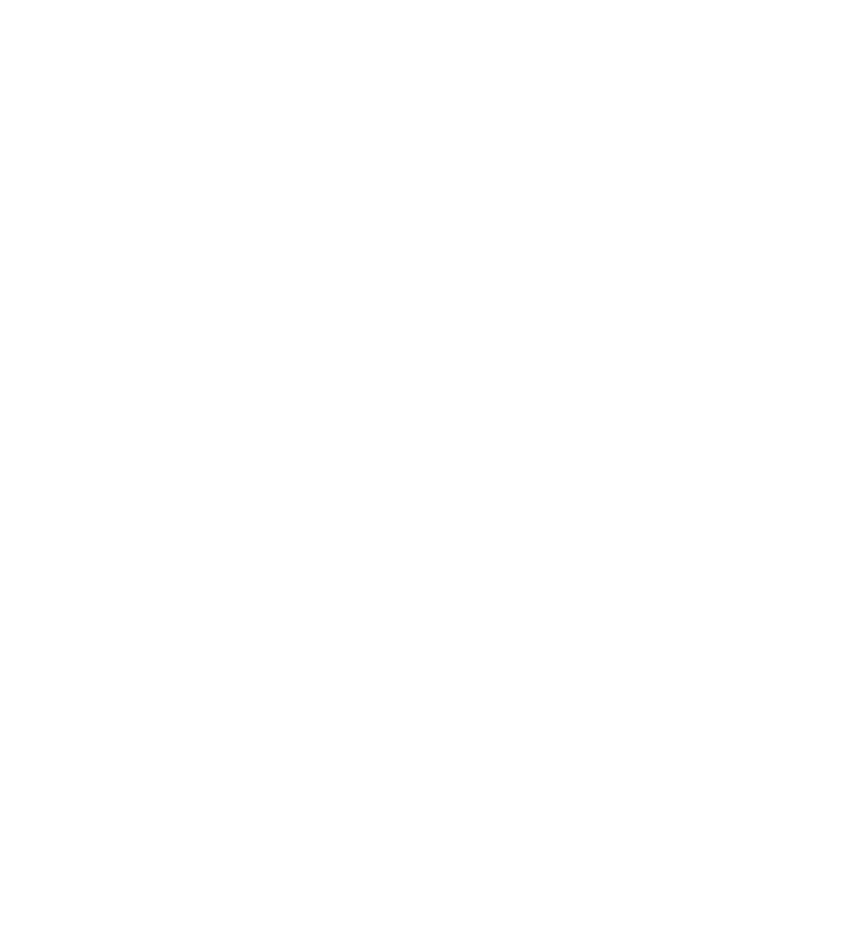
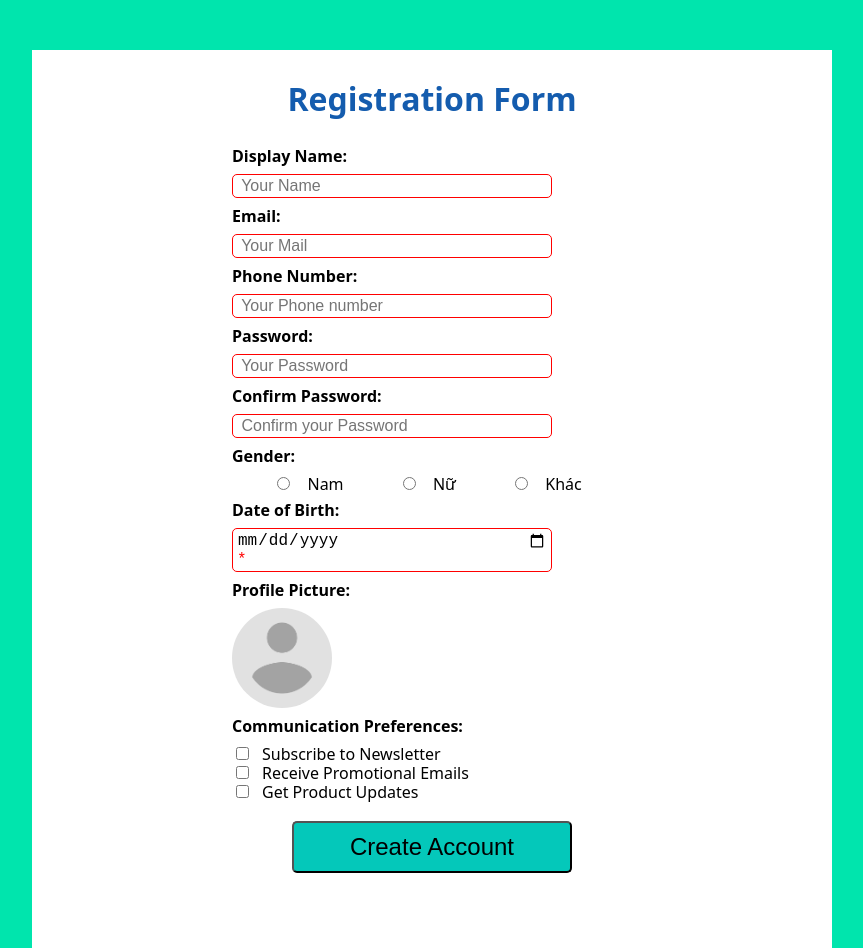
Before and after one commit to Nghia11205/f8-zoom-day-5, a plain HTML site: page form-interactive.html in a window 1280 px wide. Shown: the whole page, without its empty margins (208-1071 px from the left). Before the commit the page ends 800 px from the top, so only its background shows below. Drawn offline with Linux system fonts and the light colour scheme.

Commit message:
Nop bai 2

```diff
--- a/css/style.css
+++ b/css/style.css
@@ -61,3 +61,129 @@ a::before{
 ul li:first-child, ul li:last-child{
     border: none;
 }
+
+/* Bai 2 Form Tương tac */
+.form{
+    display: block;
+    width: 100%;
+    background-color: #00e5ad;
+    min-height: 100vh;
+    display: flex;
+}
+.form-register{
+    width: 800px;
+    display: block;
+    background-color: #fff;
+    margin-top: 50px;
+    text-align: center;
+    margin-left: auto;
+    margin-right: auto;
+}
+.title{
+    font-size: 2rem;
+    font-weight: 500px;
+    color: #145cae;
+    margin-top: 30px;
+}
+.form-body{
+    display: block;
+    margin-top: 30px;
+    margin-left: auto;
+    margin-right: auto;
+    width: 50%;
+    /* background-color: #ccc; */
+    min-height: 100vh;
+}
+.form-label{
+    display: block;
+    font-size: 1rem;
+    font-weight: 600;
+    color: #000;
+    margin-top: 10px;
+    margin-bottom: 10px;
+    text-align: left;
+}
+.form-input{
+    box-sizing: border-box;
+    display:block;
+    width: 80%;
+    border-radius: 5px;
+    border: 1px solid #04c8ba;
+    padding:2px 4px;
+    font-size: 1rem;
+    font-weight: 500px;
+    text-align: left;
+    outline: none
+}
+
+.form-input:invalid:not(:focus) {
+    border: 1px solid red;
+}
+.form-radio{
+    display: block;
+    margin: 10px auto;
+}
+.form-radio-label{
+    display: inline-block;
+    font-size: 1rem;
+    font-weight: 400px;
+    margin: 0 10px;
+    padding: 0 10px;
+}
+.radio{
+    display: inline-block;
+    padding: 0 10px;
+    font-size: 1rem;
+
+}
+.img-avatar-placeholder{
+    margin: 10px 0;
+    display: block;
+    border-radius: 50%;
+    width: 100px;
+    height: 100px;
+    cursor: pointer;
+}
+.form-checkbox{
+    display: block;
+    margin: 10px auto;
+    text-align: left;
+}
+.form-checkbox-label{
+    display: block;
+}
+.btn{
+    display: block;
+    width: 70%;
+    background-color: #04c8ba;
+    color: #000;
+    font-size: 1.5rem;
+    font-weight: 500px;
+    padding: 10px 0;
+    border-radius: 5px;
+    margin: 20px auto;
+    text-decoration: none;
+    cursor: pointer;
+}
+.btn:hover{
+    background-color: #0a1fdd;
+    color: red;
+    font-weight: 500px;
+    text-decoration: none;
+}
+.btn:active{
+    background-color: #dd0a2d;
+    color: rgb(115, 255, 0);
+    font-weight: 500px;
+    text-decoration: none;
+}
+form:focus-within{
+    background-color: #fff;
+    border: 10x solid #04c8ba;
+    box-shadow: 10px 10px 10px 10px #04c8ba;
+}
+.form-input:invalid:not(:focus)::after {
+    content: '*';
+    display: inline-block;
+    color: red;
+}
--- a/form-interactive.html
+++ b/form-interactive.html
@@ -0,0 +1,86 @@
+<!DOCTYPE html>
+<html lang="en">
+<head>
+    <meta charset="UTF-8">
+    <meta name="viewport" content="width=device-width, initial-scale=1.0">
+    <title>Form-Interactive</title>
+    <link rel="stylesheet" href="./css/reset.css">
+    <link rel="stylesheet" href="./css/style.css">
+</head>
+<body>
+    <div class="form">
+        <div class="form-register">
+            <h1 class="title">Registration Form</h1>
+            <form class="form-body" autocomplete="off" action="" method="post" spellcheck="false">
+                <div class="form-group">
+                    <label>
+                        <span class="form-label">Display Name:</span>
+                        <input type="text" minlength="8" maxlength="16" class="form-input" name="name" placeholder=" Your Name" required>
+
+                    </label>
+                </div>
+                <div class="form-group">
+                    <label>
+                        <span class="form-label">Email:</span>
+                        <input type="email" class="form-input" name="email" placeholder=" Your Mail" required>
+                    </label>
+                </div>
+                <div class="form-group">
+                    <label>
+                        <span class="form-label">Phone Number:</span>
+                        <input type="number" class="form-input" name="number" placeholder=" Your Phone number" required>
+
+                    </label>
+                </div>
+                <div class="form-group">
+                    <label>
+                        <span class="form-label">Password:</span>
+                        <input type="password" class="form-input" name="Password" placeholder=" Your Password" required>
+
+                    </label>
+                </div>
+                <div class="form-group">
+                    <label>
+                        <span class="form-label">Confirm Password:</span>
+                        <input type="password" class="form-input" name="Password" placeholder=" Confirm your Password" required>
+
+                    </label>
+                </div>
+                <label  class="form-label">Gender:</label>
+                <div class="form-radio">
+                    <label  class="form-radio-label">
+                        <input type="radio" name="radio">
+                        <span class="radio">Nam</span>
+                    </label>
+                    <label  class="form-radio-label">
+                        <input type="radio" name="radio">
+                        <span class="radio">Nữ</span>
+                    </label>
+                    <label  class="form-radio-label">
+                        <input type="radio" name="radio">
+                        <span class="radio">Khác</span>
+                    </label>
+                </div>
+                <div class="form-group">
+                    <label>
+                        <span class="form-label">Date of Birth:</span>
+                        <input type="date" class="form-input" name="date" required >
+                    </label>
+                </div>
+                <label class="form-label">Profile Picture:
+                    <input type="file" name="file" accept="image/*" hidden>
+                    <img src="./img/img-avatar-placeholder.png" class="img-avatar-placeholder" alt="Avatar Placeholder">
+
+                </label>
+                <label  class="form-label">Communication Preferences:</label>
+                <div class="form-checkbox">
+                    <label class="form-checkbox-label"><input type="checkbox" name="mail"><span class="radio">Subscribe to Newsletter</span></label>
+                    <label class="form-checkbox-label"><input type="checkbox" name="mail"><span class="radio">Receive Promotional Emails</span></label>
+                    <label class="form-checkbox-label"><input type="checkbox" name="mail"><span class="radio">Get Product Updates</span></label>
+                </div>
+                <button class="btn">Create Account</button>
+            </form>
+        </div>
+    </div>
+</body>
+</html>
```
Also changed, not shown: menu-enhanced.html (+1 -1 lines), img/img-avatar-placeholder.png (added).
